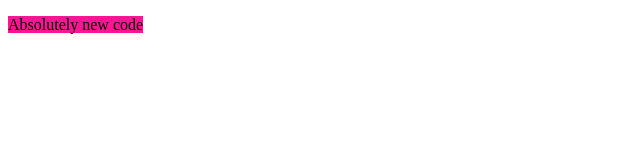
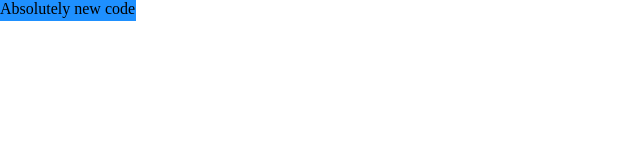
Before and after one commit to NelliBoychuk/rs-workshop, a plain HTML site: page index.html in a window 1280 px wide. Shown: the whole page, without its empty margins (0-640 px from the left). Drawn offline with Linux system fonts and the light colour scheme.

Commit message:
all_changes

```diff
--- a/script.js
+++ b/script.js
@@ -1 +1,3 @@
-alert("reloaded");
+console.log("loaded")
+
+let a = 10;
--- a/style.css
+++ b/style.css
@@ -1,3 +1,16 @@
+*{
+    margin:0;
+    padding:0;
+}
+
 .text-block {
     background-color: deeppink;
+    display: block;
+    width: 136px;
+    height: 21px;
+    overflow: hidden;
 }
+
+.text-block:hover {
+    background-color: dodgerblue;
+}
```
